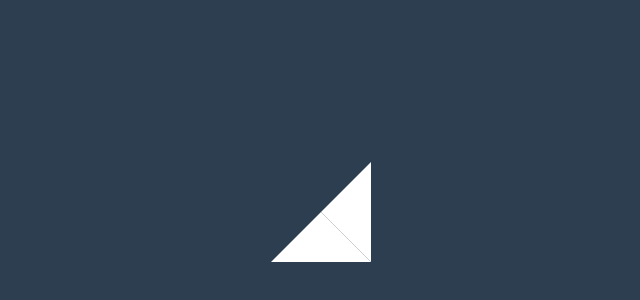
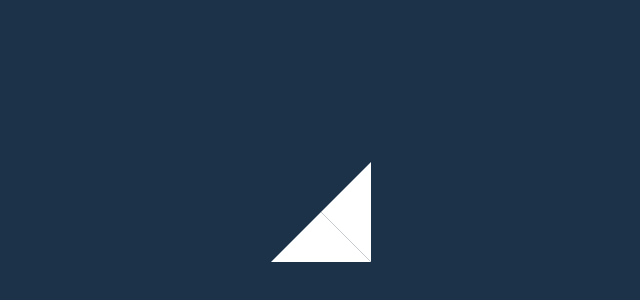
Before and after one commit to yemataferry/kinetics-loader, a plain HTML site: page index.html in a window 1280 px wide. Shown: the part 198-498 px from the top of the page, without its empty margins (329-969 px from the left). Drawn offline with nearby package versions, Linux system fonts and the light colour scheme.

Commit message:
style functionalities added

```diff
--- a/assets/styles/style.css
+++ b/assets/styles/style.css
@@ -4,7 +4,7 @@
 }
 
 body {
-  background-color: #2c3e50;
+  background-color: #1b3249;
   display: flex;
   align-items: center;
   justify-content: center;
```
Also changed, not shown: 1 other file.
